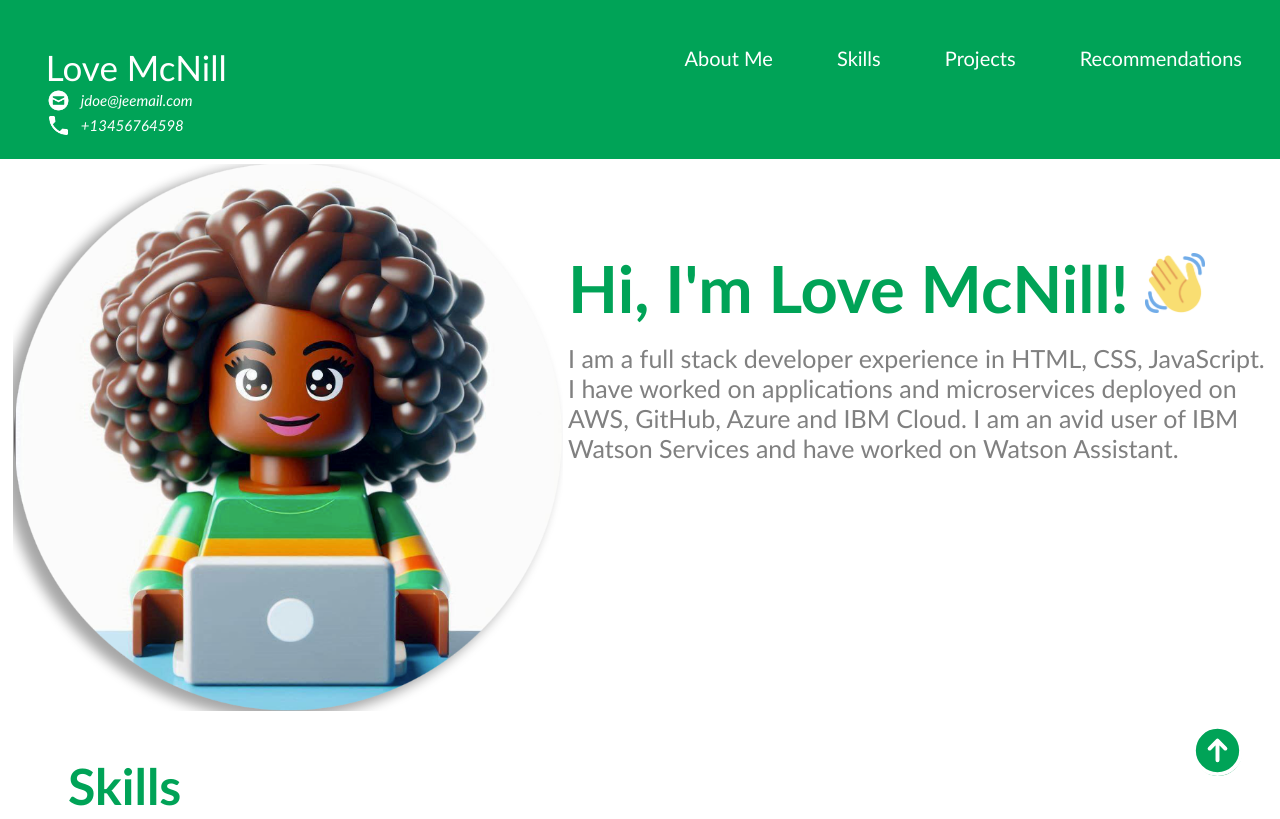
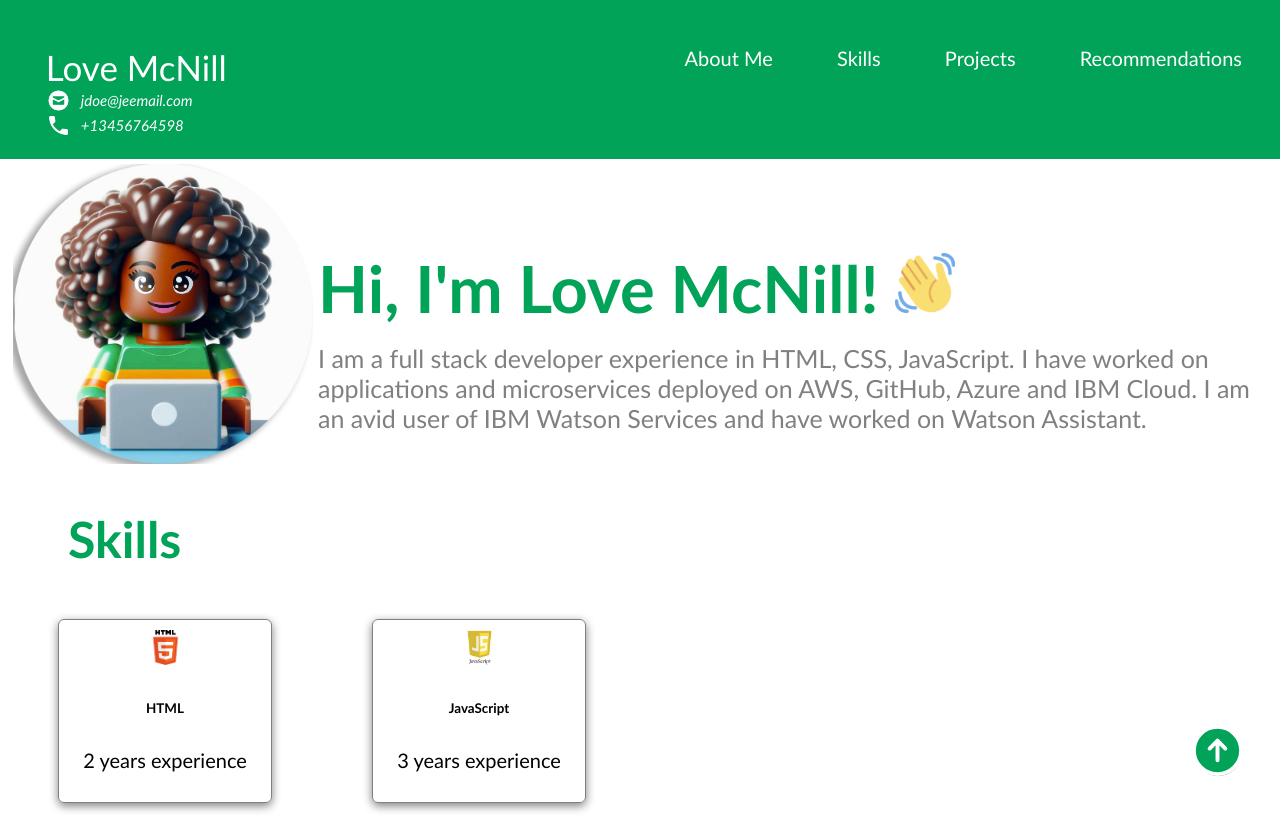
Before and after one commit to LoveCodeInProgress/ibmprojectA, a plain HTML site: page index.html in a window 1280 px wide. Shown: the top 819 px of the page. Drawn offline with Linux system fonts and the light colour scheme.

Commit message:
Update style.css
Update profile image size

```diff
--- a/style.css
+++ b/style.css
@@ -111,8 +111,8 @@ h2 {
 }
 
 .profile_image {
-  width: 550px;
-  height: fit-content;
+  width: 300px;
+  height: 300px;
   vertical-align: middle;
   margin: 5px;
 }
```
